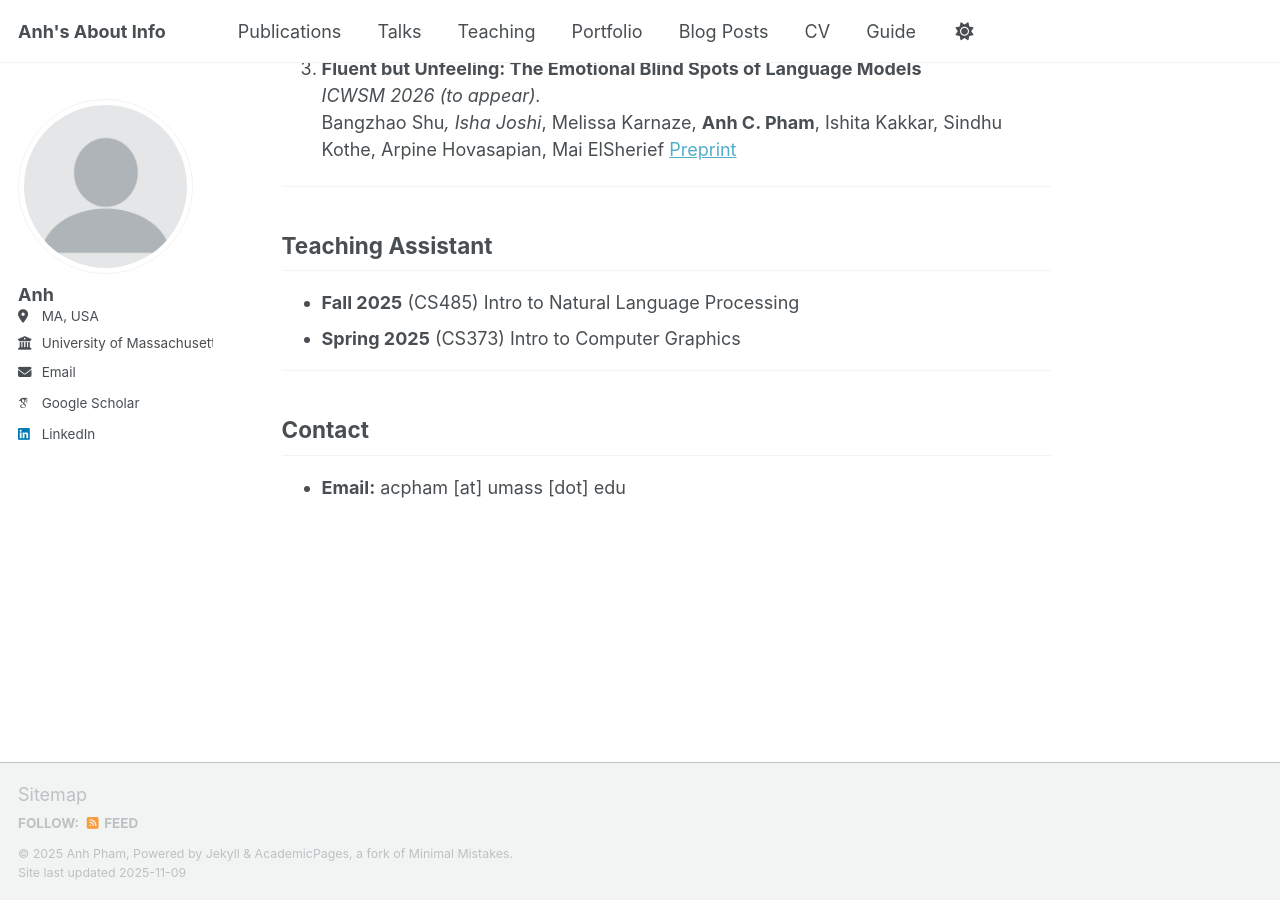
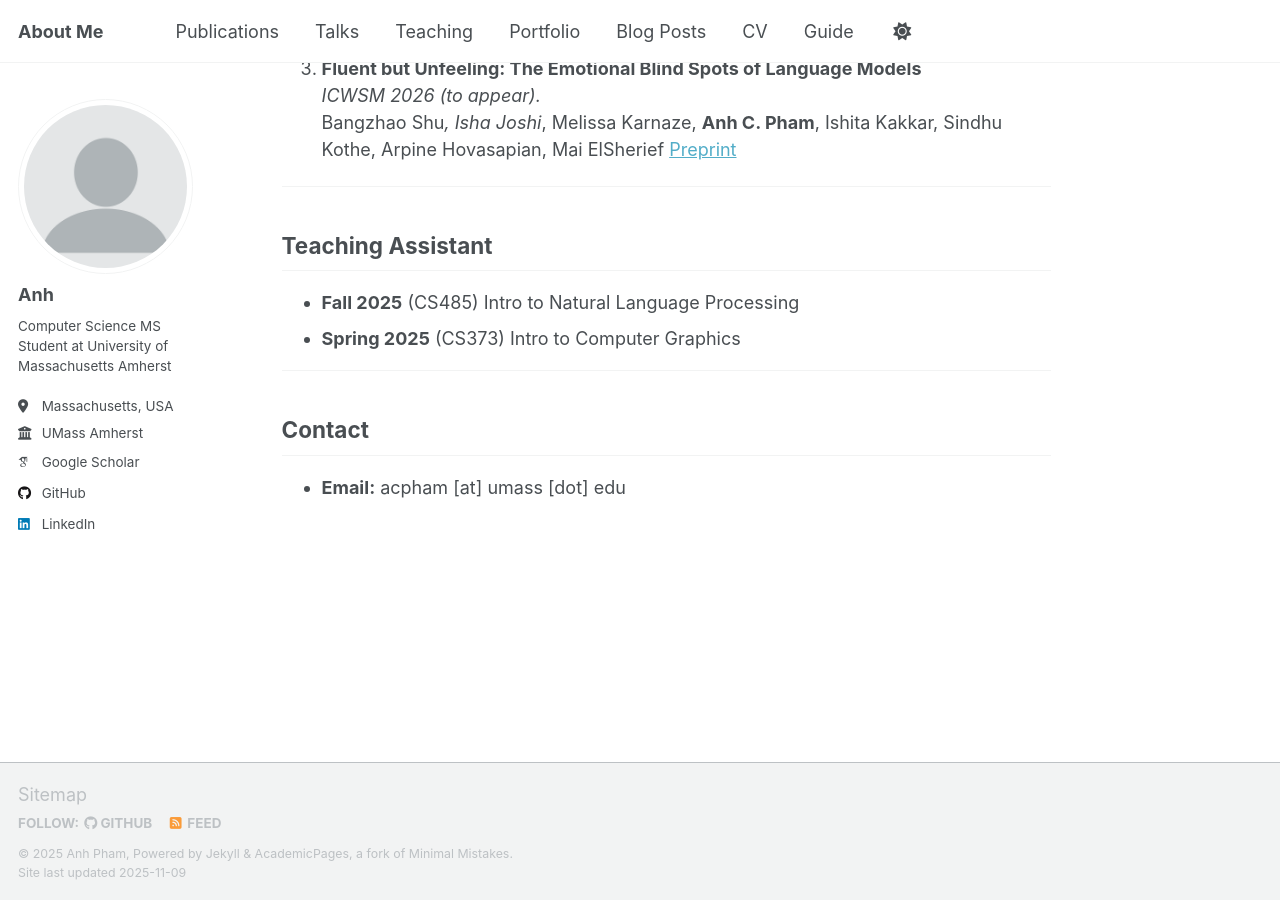
Before and after one commit to ShadowMuffin25/shadowmuffin25.github.io, a Jekyll site: the page built from _pages/about.md, in a window 1280 px wide and 900 px high, scrolled down 1679 px. Built offline with Jekyll 4.4.1, drawn with Linux system fonts in a browser that asks for light colours; some web fonts are replaced; a script that is not in the unit is left out.

Commit message:
Update _config.yml

```diff
--- a/_config.yml
+++ b/_config.yml
@@ -9,14 +9,14 @@
 # Basic Site Settings
 locale                   : "en-US"
 site_theme               : "default" # Currently available options are "default", "air"
-title                    : "Anh's About Info"
+title                    : "About Me"
 title_separator          : "-"
 name                     : &name "Anh Pham"
 description              : &description "Anh Pham's academic portfolio"   # Update this with a general description of your site, this is the default if not overridden by a page
 url                      : https://shadowmuffin25.github.io # The base hostname & protocol for your site e.g. "https://[your GitHub username].github.io",
                                                            # or if you already have some other page hosted on Github then use "https://[your GitHub username].github.io/[Your Repo Name]"
 baseurl                  : "" # the subpath of your site, e.g. "/blog"
-repository               : "academicpages/academicpages.github.io"
+repository               : "ShadowMuffin25/shadowmuffin25.github.io"
 
 # Site Author - The following control what appear as part of the author content on the side bar.
 #               If a field is blank the icon and link will not appear, otherwise it will be shown.
@@ -26,11 +26,11 @@ author:
   avatar           : "profile.png"
   name             : "Anh"
   pronouns         : # example: "she/her"
-  bio              :
-  location         : "MA, USA"
-  employer         : "University of Massachusetts Amherst"
+  bio              : "Computer Science MS Student at University of Massachusetts Amherst"
+  location         : "Massachusetts, USA"
+  employer         : "UMass Amherst"
   uri              : # URL
-  email            : "acpham [at] umass [dot] edu"
+  email            :
 
   # Academic websites
   academia         : # URL
@@ -48,7 +48,7 @@ author:
   bitbucket        : # Username - Update with your username on the site
   codepen          : # Username
   dribbble         : # Username
-  github           :
+  github           : "ShadowMuffin25"
   kaggle           : # Username
   stackoverflow    : # User number or user number and name (i.e., use "1" or "1/jeff-atwood")
 
@@ -63,7 +63,7 @@ author:
   keybase          : # Username
   instagram        : # Username
   lastfm           : # Username
-  linkedin         : "https://www.linkedin.com/in/anhpham25/"
+  linkedin         : "anhpham25"
   mastodon         : # URL
   medium           : # URL
   pinterest        : # Username
```
